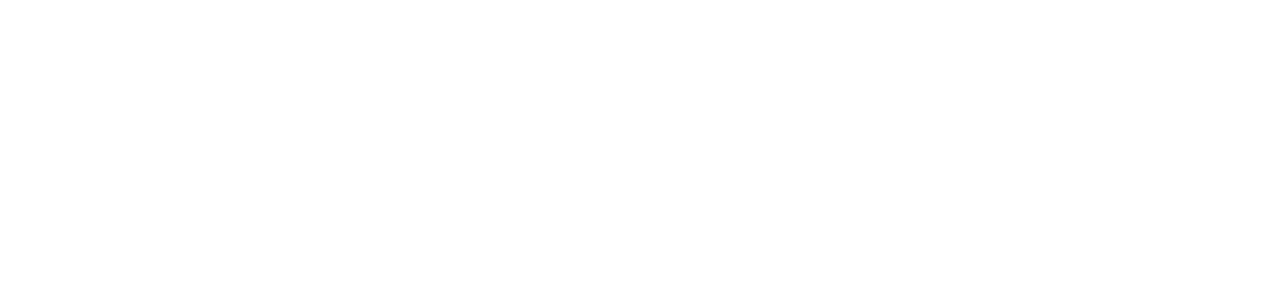
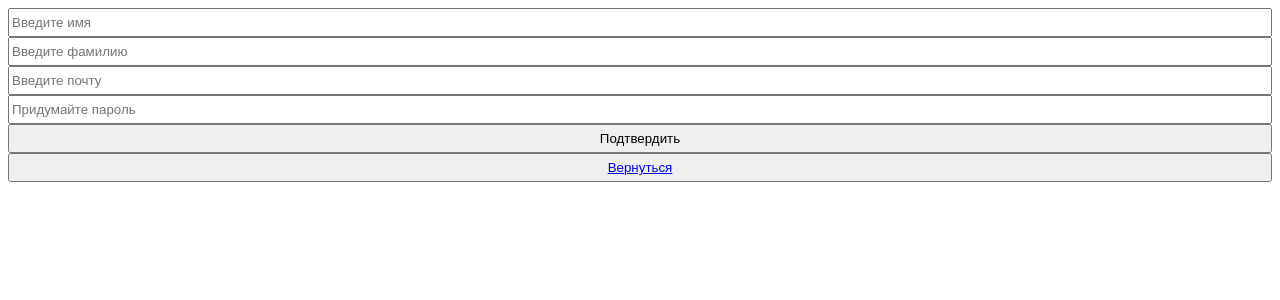
Before and after one commit to verybadcoder01/accelerator-frontend, a Vue app: page /register in a window 1280 px wide. Before the commit this address had no page. Shown: the top 300 px of the page. Built offline with nearby package versions, Linux system fonts and the light colour scheme.

Commit message:
add login and register pages

```diff
--- a/router/index.js
+++ b/router/index.js
@@ -1,12 +1,24 @@
 import {createRouter, createWebHistory} from 'vue-router'
 import Home from "@/views/home.view.vue"
 import BrandWindow from "@/views/brand.view.vue";
+import Register from "@/views/register.view.vue"
+import Login from "@/views/login.view.vue"
 
 const routes = [
     {
         path: "/brand/:name",
         name: 'brand',
         component: BrandWindow
+    },
+    {
+        path: "/register",
+        name: 'register',
+        component: Register
+    },
+    {
+        path: "/login",
+        name: 'login',
+        component: Login
     },
     {
         path: '/',
--- a/src/components/LoginButton.vue
+++ b/src/components/LoginButton.vue
@@ -6,10 +6,14 @@
 <template>
   <div id="btnDiv">
     <button id="regBtn" class="coolbutton" role="button">
-      Зарегестрироваться
+      <router-link to="/register">
+        Зарегестрироваться
+      </router-link>
     </button>
     <button id="signBtn" class="coolbutton" role="button">
-      Войти
+      <router-link to="/login">
+        Войти
+      </router-link>
     </button>
   </div>
 </template>
--- /dev/null
+++ b/src/views/login.view.vue
@@ -0,0 +1,67 @@
+<script>
+import BACKEND_LINK from "../../assets/config.js";
+
+export default {
+  data() {
+    return {
+      login: '',
+      password: '',
+    }
+  },
+  methods: {
+    async Login() {
+      const request = new Request(BACKEND_LINK + "/api/users/login", {
+        method: "POST",
+        body: JSON.stringify({
+          "email": this.login,
+          "password": this.password
+        })
+      })
+      const resp = await fetch(request)
+      if (resp.status === 403) {
+        alert("Неверный пароль!")
+      } else if (resp.status === 200) {
+        alert("Успешно!")
+      } else {
+        alert(resp.status)
+      }
+    }
+  }
+}
+</script>
+
+<template>
+  <div class="loginwindow">
+    <input type="text" v-model.trim="login" placeholder="Введите логин (почту)">
+    <input type="text" v-model.trim="password" placeholder="Введите ваш пароль">
+    <button @mousedown="Login">
+      Подтвердить
+    </button>
+    <button>
+      <router-link to="/">
+        Вернуться
+      </router-link>
+    </button>
+  </div>
+</template>
+
+<style scoped>
+.loginwindow {
+  display: flex;
+  flex-direction: column;
+}
+
+input {
+  padding-bottom: 5px;
+  padding-top: 5px;
+  width: auto;
+  height: auto;
+}
+
+button {
+  padding-bottom: 5px;
+  padding-top: 5px;
+  width: auto;
+  height: auto;
+}
+</style>
--- /dev/null
+++ b/src/views/register.view.vue
@@ -0,0 +1,74 @@
+<script>
+import BACKEND_LINK from "../../assets/config.js";
+
+export default {
+  data() {
+    return {
+      name: '',
+      surname: '',
+      login: '',
+      password: '',
+    }
+  },
+  methods: {
+    async Register() {
+      const request = new Request(BACKEND_LINK + "/api/users/register", {
+        method: "POST",
+        body: JSON.stringify({
+          "name": this.name,
+          "surname": this.surname,
+          "email": this.login,
+          "password": this.password
+        })
+      })
+      const resp = await fetch(request)
+      if (resp.status !== 200) {
+        alert(resp.status)
+      } else {
+        alert("Успешно!")
+      }
+    }
+  }
+}
+
+</script>
+
+<template>
+  <div class="regwindow">
+    <input type="text" v-model.trim="name" placeholder="Введите имя">
+    <input type="text" v-model.trim="surname" placeholder="Введите фамилию">
+    <input type="text" v-model.trim="login" placeholder="Введите почту">
+    <input type="text" v-model.trim="password" placeholder="Придумайте пароль">
+    <button @mousedown="Register">
+      Подтвердить
+    </button>
+    <button>
+      <router-link to="/">
+        Вернуться
+      </router-link>
+    </button>
+  </div>
+</template>
+
+<style scoped>
+
+.regwindow {
+  display: flex;
+  flex-direction: column;
+}
+
+input {
+  padding-bottom: 5px;
+  padding-top: 5px;
+  width: auto;
+  height: auto;
+}
+
+button {
+  padding-bottom: 5px;
+  padding-top: 5px;
+  width: auto;
+  height: auto;
+}
+
+</style>
```
